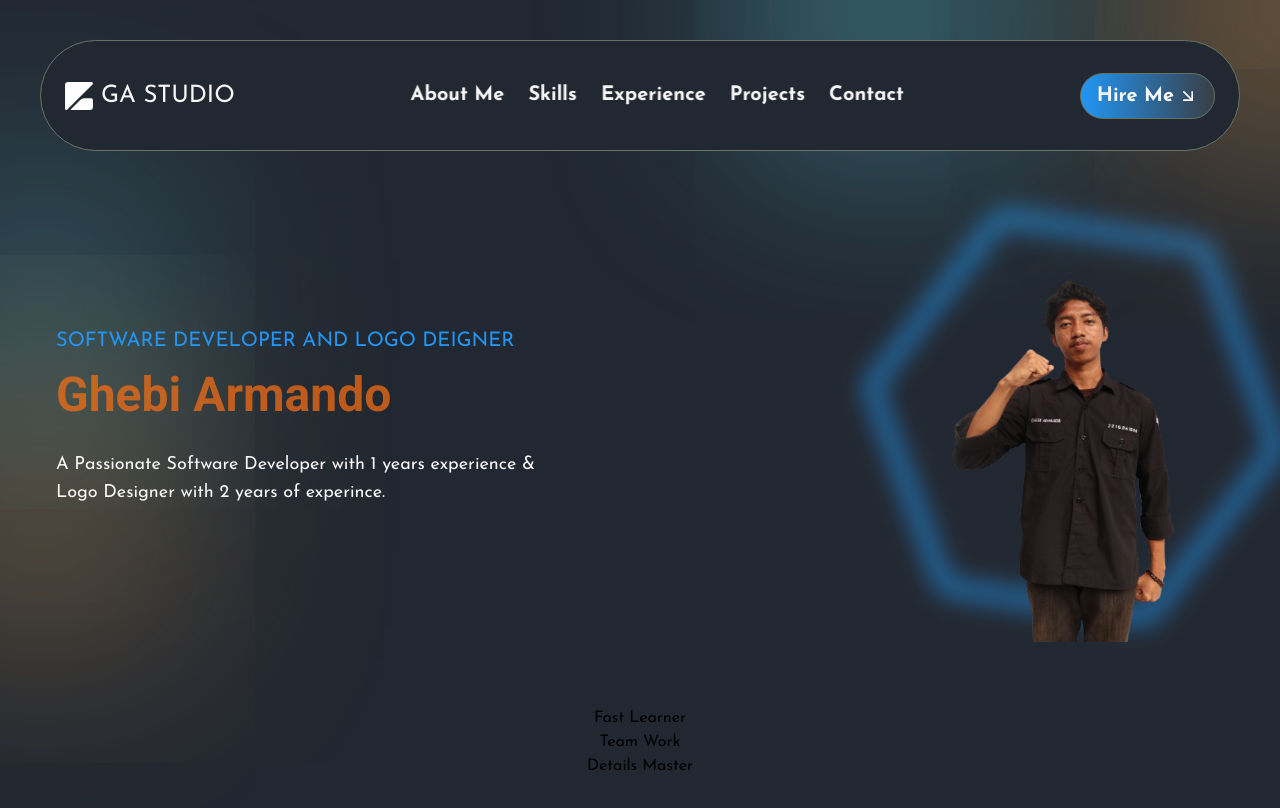
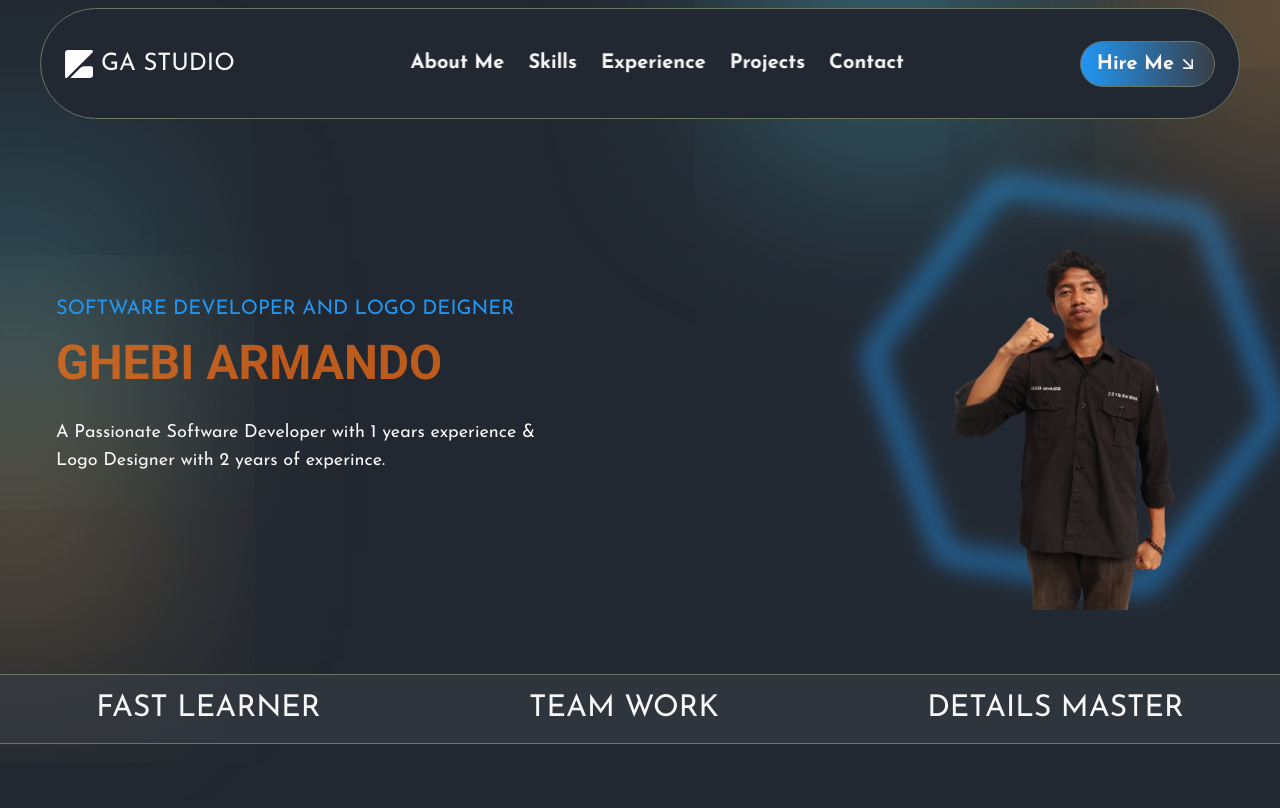
Before and after one commit to OntongGhebi/Portofolio, a React (Vite) app in the folder portofolio/portofolio/: page / in a window 1280 px wide. Shown: the top 808 px of the page. Built offline with nearby package versions, Linux system fonts and the light colour scheme.

Commit message:
Sub Hero Section Finish

```diff
--- a/portofolio/portofolio/src/App.jsx
+++ b/portofolio/portofolio/src/App.jsx
@@ -1,4 +1,3 @@
-import "./App.css";
 import HeroGradient from "./components/HeroSection/HeroGradient";
 import HeroMain from "./components/HeroSection/HeroMain";
 import SubHeroSection from "./components/HeroSection/SubHeroSection";
--- a/portofolio/portofolio/src/components/HeroSection/HeroText.jsx
+++ b/portofolio/portofolio/src/components/HeroSection/HeroText.jsx
@@ -4,7 +4,7 @@ const HeroText = () => {
       <h2 className="ls:text-2xl sm:text-xl uppercase text-blue">
         Software Developer and Logo Deigner
       </h2>
-      <h1 className="md:text-[2.5rem] lg:text-5xl sm:text-4xl font-bold font-special text-orange/70">
+      <h1 className="md:text-[2.5rem] lg:text-5xl sm:text-4xl font-bold uppercase font-special text-orange/70">
         Ghebi Armando
       </h1>
       <p className="text-lg mt-4 text-white">
--- a/portofolio/portofolio/src/components/HeroSection/SubHeroSection.jsx
+++ b/portofolio/portofolio/src/components/HeroSection/SubHeroSection.jsx
@@ -1,8 +1,8 @@
 const SubHeroSection = () => {
   return (
-    <div>
-      <p>Fast Learner</p>
-      <p>Team Work</p>
+    <div className="w-full border-y border-lightGray text-white flex justify-around uppercase xl:text-1.8xl sm:text-3xl py-4 items-center gap-4 bg-gray/60">
+      <p className="md:block sm:hidden">Fast Learner</p>
+      <p className="md:block sm:hidden">Team Work</p>
       <p>Details Master</p>
     </div>
   );
```
